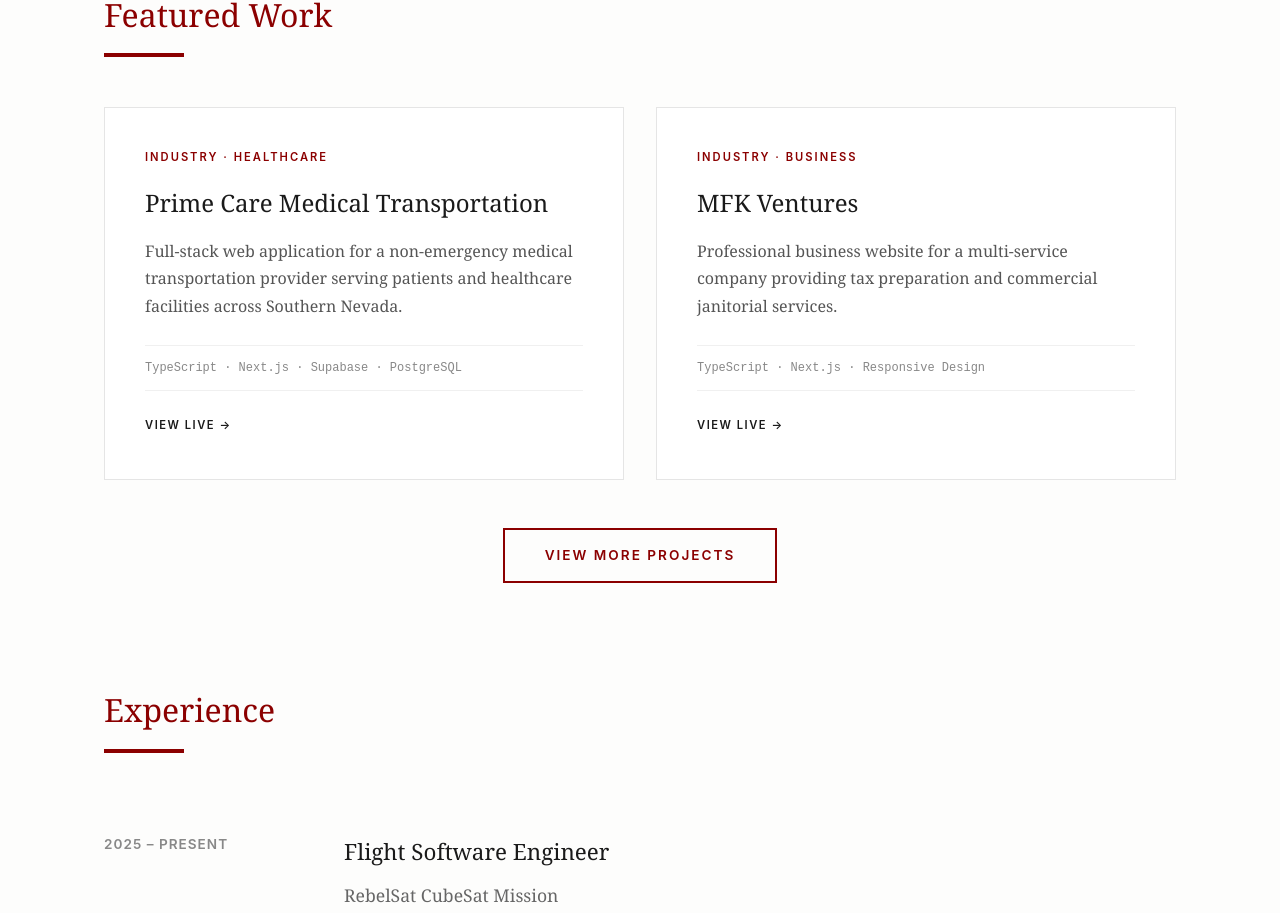
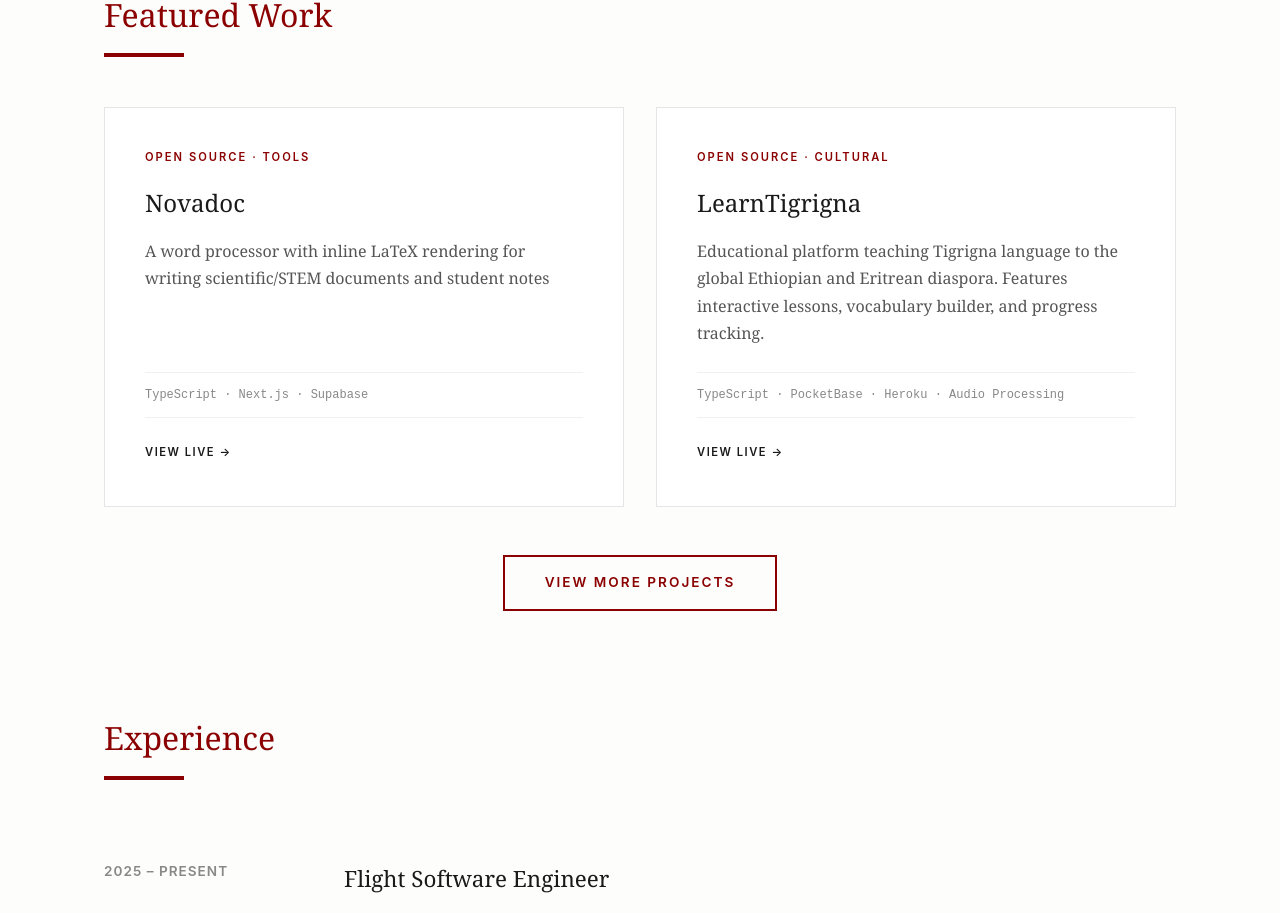
Before and after one commit to theplaceincan/Portfolio, a Next.js app: page / in a window 1280 px wide. Shown: the part 985-1898 px from the top of the page. Built offline with nearby package versions, Linux system fonts and the light colour scheme.

Commit message:
added novadoc project

```diff
--- a/app/page.tsx
+++ b/app/page.tsx
@@ -7,18 +7,25 @@
 
   const allProjects = [
     {
+      type: "Open Source · Tools",
+      title: "Novadoc",
+      description: "A word processor with inline LaTeX rendering for writing scientific/STEM documents and student notes",
+      tech: "TypeScript · Next.js · Supabase",
+      links: [{label: "View Live →", href: "https://www.novadoc.app/"}],
+    },
+    {
+      type: "Open Source · Cultural",
+      title: "LearnTigrigna",
+      description: "Educational platform teaching Tigrigna language to the global Ethiopian and Eritrean diaspora. Features interactive lessons, vocabulary builder, and progress tracking.",
+      tech: "TypeScript · PocketBase · Heroku · Audio Processing",
+      links: [{label: "View Live →", href: "https://www.learntigrigna.com"}],
+    },
+    {
       type: "Industry · Healthcare",
       title: "Prime Care Medical Transportation",
       description: "Full-stack web application for a non-emergency medical transportation provider serving patients and healthcare facilities across Southern Nevada.",
       tech: "TypeScript · Next.js · Supabase · PostgreSQL",
       links: [{label: "View Live →", href: "https://primecaremedicaltransportationllc.onrender.com/"}],
-    },
-    {
-      type: "Industry · Business",
-      title: "MFK Ventures",
-      description: "Professional business website for a multi-service company providing tax preparation and commercial janitorial services.",
-      tech: "TypeScript · Next.js · Responsive Design",
-      links: [{label: "View Live →", href: "https://www.mfkventuress.com/"}],
     },
     {
       type: "Open Source · Education",
@@ -31,18 +38,17 @@
       ],
     },
     {
-      type: "Open Source · Cultural",
-      title: "LearnTigrigna",
-      description: "Educational platform teaching Tigrigna language to the global Ethiopian and Eritrean diaspora. Features interactive lessons, vocabulary builder, and progress tracking.",
-      tech: "TypeScript · PocketBase · Heroku · Audio Processing",
-      links: [{label: "View Live →", href: "https://www.learntigrigna.com"}],
-    },
-    {
       type: "Open Source · Archive",
       title: "MZGBT Digital Archive",
       description: "Digital preservation system for East African historical audio and cultural artifacts. Searchable database with metadata tagging and audio streaming capabilities.",
       tech: "JavaScript · Vue.js · Tailwind CSS · Media Storage",
       links: [{label: "View Live →", href: "https://www.mzgbt.org"}],
+    },
+    {
+      type: "Industry · Business",
+      title: "MFK Ventures",
+      description: "Professional business website for a multi-service company providing tax preparation and commercial janitorial services.",
+      links: [{label: "View Live →", href: "https://www.mfkventuress.com/"}],
     },
     {
       type: "Open Source · AI/ML",
```
